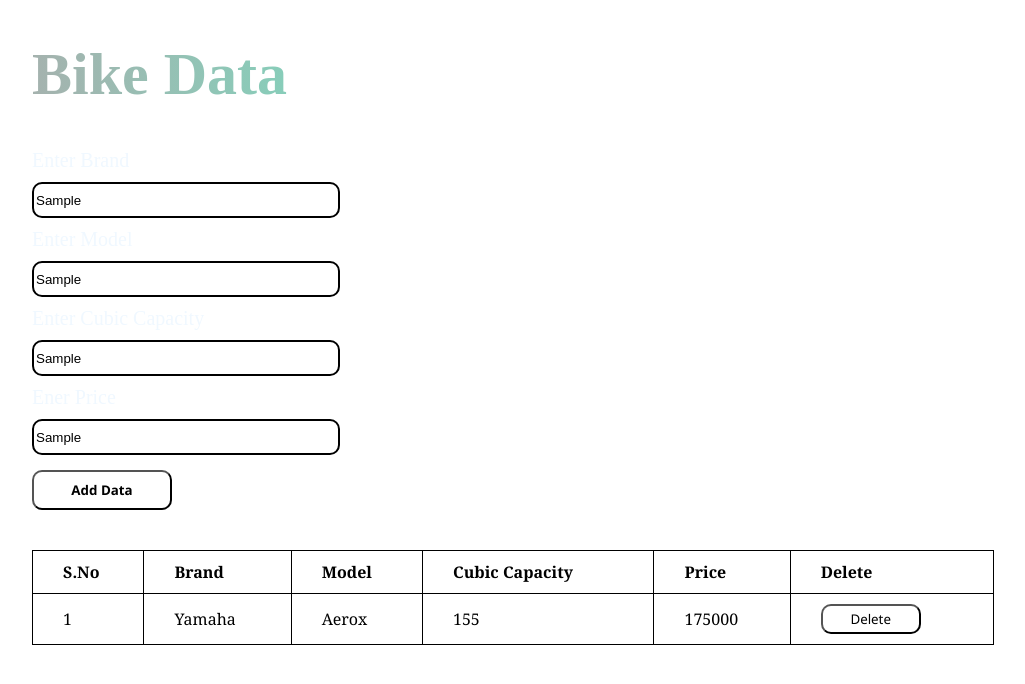
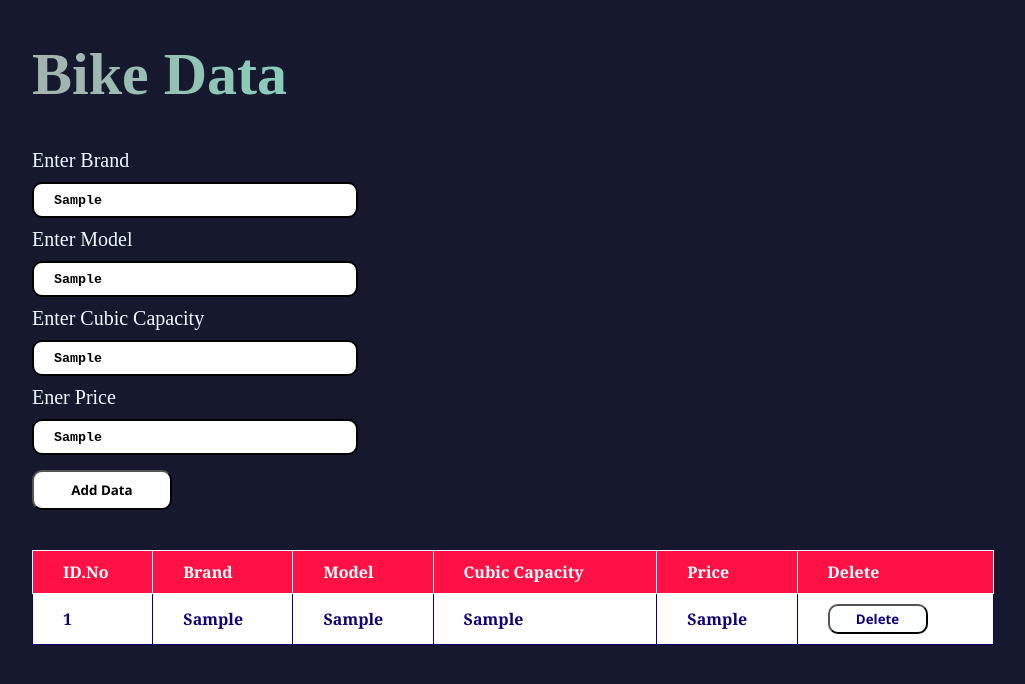
Before and after one commit to Raajakartikeya/Add-Del-Bike-Data, a plain HTML site: page index.html in a window 1280 px wide. Both pictures are taken after typing "Sample", "Sample", "Sample", "Sample" into the empty fields and a click on the button "Add Data". Shown: the whole page, without its empty margins (38-1063 px from the left). Drawn offline with Linux system fonts and the light colour scheme.

Commit message:
third commit

```diff
--- a/index.html
+++ b/index.html
@@ -21,30 +21,20 @@
     <label for="price">Ener Price</label>
     <input type="text" id="price">
     <br>
-    <button id="adddata">Add Data</button>
+    <button id="adddata" onclick="addData()">Add Data</button>
     </div>
 
-    <table>
+    <table id="table-container">
         <tr>
-            <th>S.No</th>
+            <th>ID.No</th>
             <th>Brand</th>
             <th>Model</th>
             <th>Cubic Capacity</th>
             <th>Price</th>
             <th>Delete</th>
         </tr>
-        <tr>
-            <td>1</td>
-            <td>Yamaha</td>
-            <td>Aerox</td>
-            <td>155</td>
-            <td>175000</td>
-            <td><button id="deldata">Delete</button></td>
-        </tr>
     </table>
 
+    <script src="index.js"></script>
 </body>
-<script>
-
-</script>
 </html>
--- a/index.js
+++ b/index.js
@@ -0,0 +1,26 @@
+var n = 1
+var a = document.getElementById("brand")
+var b = document.getElementById("model")
+var c = document.getElementById("cc")
+var d = document.getElementById("price")
+var tab = document.getElementById("table-container")
+function addData()
+    {
+        if(a.value && b.value && c.value && d.value)
+        {
+        var result = "<td>" + n + "</td>" + "<td>" + a.value + "</td>" + "<td>" + b.value + "</td>" + "<td>" + c.value + "</td>" + "<td>" + d.value + "</td>" + "<td><button id=\"deldata\" onclick =\"delrow(event)\">Delete</button></td>"
+        console.log(result)
+        var trow = document.createElement("tr")
+        trow.innerHTML = result
+        tab.insertAdjacentElement("beforeend",trow)
+        n = n + 1;
+        }
+        else
+        {
+            alert("Enter All Details!")
+        }
+    }
+function delrow(event)
+    {
+        event.target.parentElement.parentElement.remove()
+    }
--- a/styles.css
+++ b/styles.css
@@ -1,11 +1,9 @@
 body{
-    /* background-color: rgb(22, 25, 46); */
-    background-color: white;
+    background-color: rgb(22, 25, 46);
     margin-left: 70px;
 }
 h1 {
     font-size: 60px;
-
     background: radial-gradient(circle at center center, #60f2c9 0%, #a5b2ae 100%);
     -webkit-background-clip: text;
     -webkit-text-fill-color: transparent;
@@ -13,8 +11,9 @@ h1 {
 label{
     color: aliceblue;
     margin-top: 10px;
-    display: block;
+    display:flex;
     font-size: 20px;
+    font-family: 'Times New Roman', Times, serif;
 }
 input{
     margin-top: 10px;
@@ -22,6 +21,9 @@ input{
     height: 30px;
     border: 2px solid;
     border-radius: 10px;
+    font-family: 'Courier New', Courier, monospace;
+    font-weight: 600;
+    padding-left: 20px;
 }
 #adddata{
     margin-top: 15px;
@@ -34,11 +36,16 @@ input{
     border-color: black;
     border-radius: 10px;
 }
+#adddata:hover{
+    background-color: #a5b2ae;
+    cursor:pointer;
+}
 table{
     margin-top: 40px;
     font-family: Georgia, 'Times New Roman', Times, serif;
     border-collapse:collapse;
     width:80%;
+
 }
 td,th{
     border: 1px solid;
@@ -49,10 +56,24 @@ td,th{
 #deldata{
     width: 100px;
     height: 30px;
-    color: rgb(0, 0, 0);
+    color: rgb(16, 0, 119);
     background-color: rgb(255, 255, 255);
     font-family: 'Segoe UI', Tahoma, Geneva, Verdana, sans-serif;
-    font-weight:200;
+    font-weight:700;
     border-color: black;
     border-radius: 10px;
+    background-color: rgb(253, 255, 255);
 }
+#deldata:hover{
+    background-color: #ffad9a;
+    cursor:pointer;
+}
+th{
+    background-color: #ff1145;
+    color: white;
+}
+tr{
+    background-color: #ffffff;
+    color: rgb(16, 0, 119);
+    font-weight: 900;
+}
```
